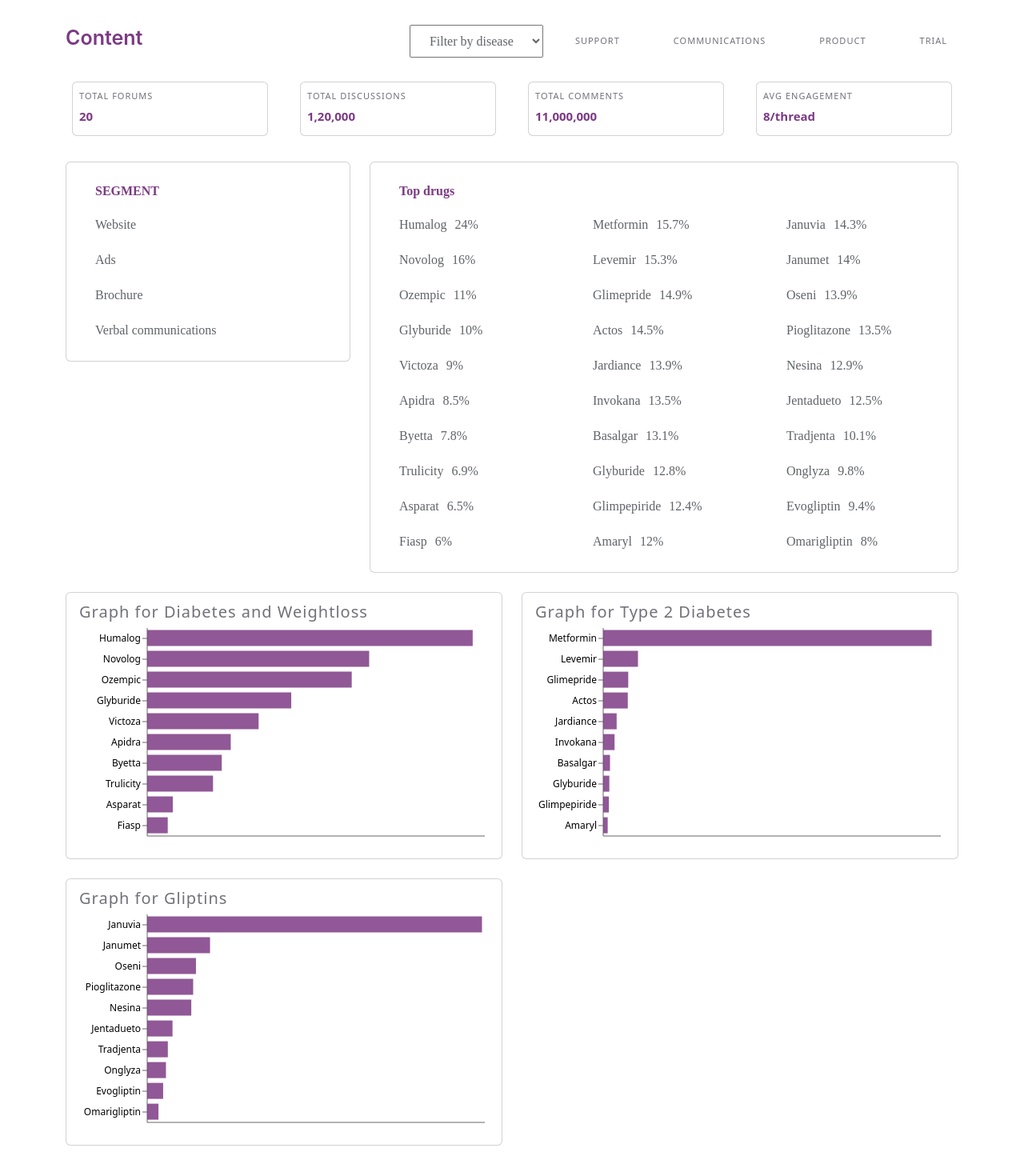
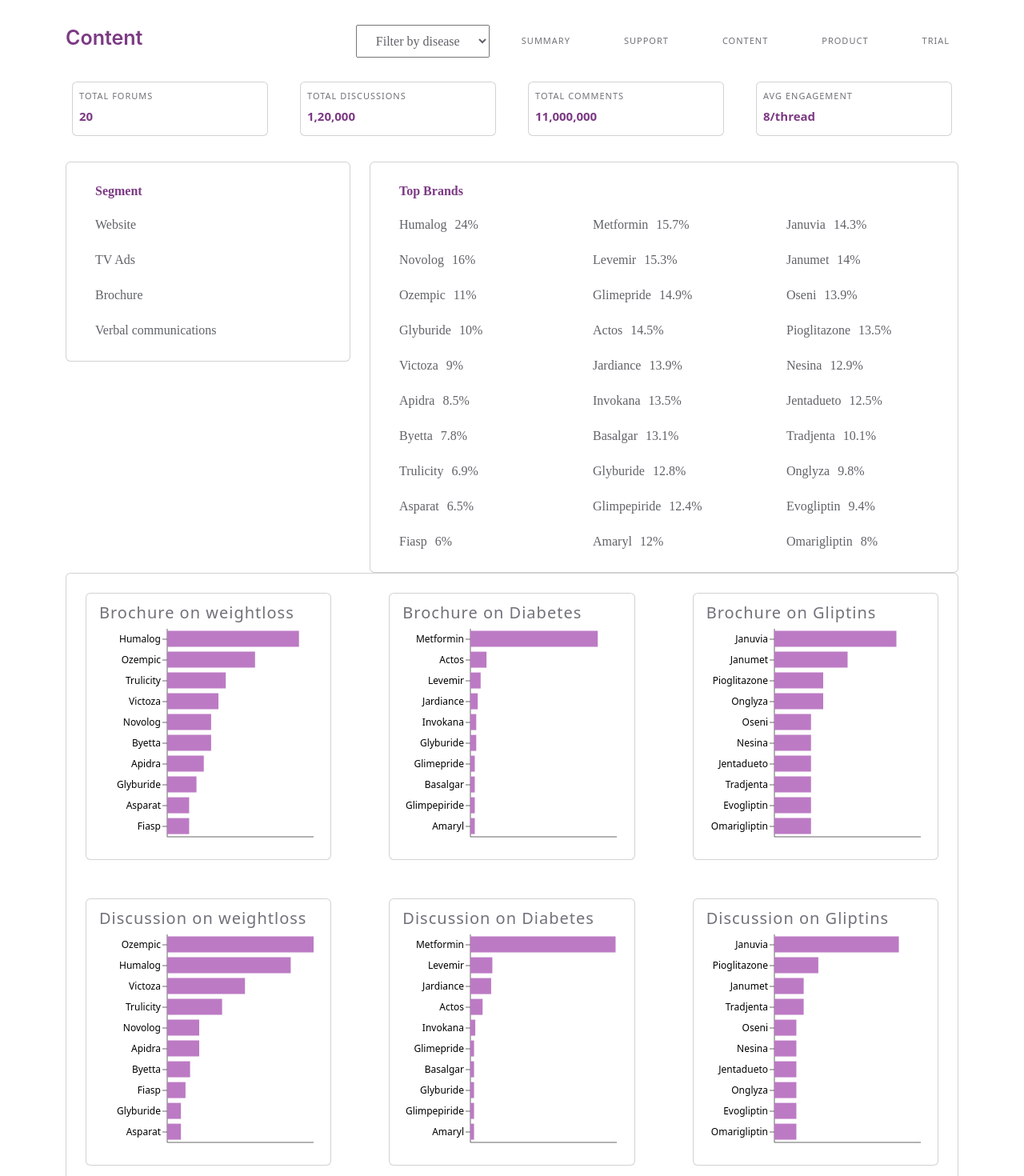
Before and after one commit to nu-man/project-2-Multiplier, a React (Create React App) app in the folder client/: page /#/content in a window 1280 px wide. Shown: the top 1470 px of the page at 80% size. Before the commit the page ends 1448 px from the top, so only its background shows below. Built offline with nearby package versions, Linux system fonts and the light colour scheme.

Commit message:
verbal communications and gliptins graphs added

```diff
--- /dev/null
+++ b/client/src/components/Brochure.js
@@ -0,0 +1,80 @@
+// DiabetesDrugsChart.js
+import React from "react";
+import {
+  BarChart,
+  Bar,
+  XAxis,
+  YAxis,
+  Tooltip,
+  ResponsiveContainer,
+} from "recharts";
+
+const data = [
+  { name: "Humalog", value: 18 },
+  { name: "Ozempic", value: 12 },
+  { name: "Trulicity", value: 8 },
+  { name: "Victoza", value: 7 },
+  { name: "Novolog", value: 6 },
+  { name: "Byetta", value: 6 },
+  { name: "Apidra", value: 5 },
+  { name: "Glyburide", value: 4 },
+  { name: "Asparat", value: 3 },
+  { name: "Fiasp", value: 3 },
+];
+
+const data2 = [
+  { name: "Metformin", value: 87 },
+  { name: "Actos", value: 11 },
+  { name: "Levemir", value: 7 },
+  { name: "Jardiance", value: 5 },
+  { name: "Invokana", value: 4 },
+  { name: "Glyburide", value: 4 },
+  { name: "Glimepride", value: 3 },
+  { name: "Basalgar", value: 3 },
+  { name: "Glimpepiride", value: 3 },
+  { name: "Amaryl", value: 3 },
+];
+
+const data3 = [
+  { name: "Januvia", value: 10 },
+  { name: "Janumet", value: 6 },
+  { name: "Pioglitazone", value: 4 },
+  { name: "Onglyza", value: 4 },
+  { name: "Oseni", value: 3 },
+  { name: "Nesina", value: 3 },
+  { name: "Jentadueto", value: 3 },
+  { name: "Tradjenta", value: 3 },
+  { name: "Evogliptin", value: 3 },
+  { name: "Omarigliptin", value: 3 },
+];
+
+const BrochureChart = ({ data, title }) => {
+  return (
+    <div style={{ width: "100%", height: 300 }}>
+      <h3 className="chart-title">{title}</h3>
+      <ResponsiveContainer width="100%" height="100%">
+        <BarChart layout="vertical" data={data}>
+          <XAxis type="number" tick={false} />
+          <YAxis
+            dataKey="name"
+            type="category"
+            tick={{ fill: "#000", fontSize: "12px" }}
+            width={80} // Adjust width as needed for label visibility
+          />
+          <Tooltip />
+          <Bar dataKey="value" fill="#bc7ac4" />
+        </BarChart>
+      </ResponsiveContainer>
+    </div>
+  );
+};
+
+export const Brochure1 = () => (
+  <BrochureChart data={data} title="Brochure on weightloss" />
+);
+export const Brochure2 = () => (
+  <BrochureChart data={data2} title="Brochure on Diabetes" />
+);
+export const Brochure3 = () => (
+  <BrochureChart data={data3} title="Brochure on Gliptins" />
+);
--- a/client/src/components/Content.js
+++ b/client/src/components/Content.js
@@ -1,22 +1,26 @@
 import React from "react";
 import { Container, Row, Col, Card } from "react-bootstrap";
 import { useNavigate } from "react-router-dom";
-import { DiabetesDrugsChart1, DiabetesDrugsChart2 } from './DiabetesDrugsChart';
 import "./content.css";
-import { DiabetesDrugsChart3 } from "./DiabetesDrugsChart";
+import { Verbalcommunications1,Verbalcommunications2,Verbalcommunications3 } from "./VerbalComm";
+import { Brochure1,Brochure2,Brochure3 } from "./Brochure";
 
 export default function Content() {
   let navigate = useNavigate();
-  const communicationHandler = () => {
-    navigate("/communication");
+  const contentHandler = () => {
+    navigate("/content");
   };
+  const summaryHandler = () => {
+    navigate("/page2");
+  };
+
 
   return (
     <>
       <Container fluid>
         <div className="nav-container">
-          <span className="nav-title2">Content</span>
-          <div className="mt-2 p-1 filter-container">
+          <span className="nav-title">Content</span>
+          <div className="mt-2 p-1 filter-container2">
             <form>
               <select id="disease" name="disease" className="forum-container">
                 <option value="" disabled selected>
@@ -26,9 +30,10 @@
                 <option value="disease2">Disease 2</option>
               </select>
             </form>
+            <span className="menu-container" onClick={summaryHandler}>Summary</span>
             <span className="menu-container">Support</span>
-            <span className="menu-container" onClick={communicationHandler}>
-              Communications
+            <span className="menu-container" onClick={contentHandler}>
+              Content
             </span>
             <span className="menu-container">Product</span>
             <span className="menu-container">Trial</span>
@@ -69,16 +74,16 @@
           <Row>
             <Col lg={4}>
               <Card className="mt-4 p-3">
-                <span className="top-forum">SEGMENT</span>
+                <span className="top-forum">Segment</span>
                 <span className="forum-container">Website</span>
-                <span className="forum-container">Ads</span>
+                <span className="forum-container">TV Ads</span>
                 <span className="forum-container">Brochure</span>
                 <span className="forum-container">Verbal communications</span>
               </Card>
             </Col>
             <Col lg={8}>
               <Card className="mt-4 p-3">
-                <span className="top-forum">Top drugs</span>
+                <span className="top-forum">Top Brands</span>
                 <Row>
                   <Col lg={4}>
                     {[
@@ -143,28 +148,47 @@
             </Col>
           </Row>
         </Container>
-
-        <Container className="mb-3">
+        <Container>
+          <Card>
           <Row>
-            <Col lg={6}>
-              <Card className="p-3 mt-4">
-                <DiabetesDrugsChart1 /> {/* Render the chart here */}
-              </Card>
+            <Col lg={4}>
+            <Card className="p-3 m-4">
+            <Brochure1/>
+           </Card>
             </Col>
-            <Col lg={6}>
-              <Card className="p-3 mt-4">
-                <DiabetesDrugsChart2 /> {/* Render the chart here */}
-              </Card>
+            <Col lg={4}>
+            <Card className="p-3 m-4">
+            <Brochure2/>
+           </Card>
+            </Col>
+            <Col lg={4}>
+            <Card className="p-3 m-4">
+            <Brochure3/>
+           </Card>
             </Col>
           </Row>
           <Row>
-          <Col lg={6}>
-              <Card className="p-3 mt-4">
-                <DiabetesDrugsChart3 /> {/* Render the chart here */}
-              </Card>
+            <Col lg={4}>
+            <Card className="p-3 m-4">
+            <Verbalcommunications1/>
+           </Card>
+            </Col>
+            <Col lg={4}>
+            <Card className="p-3 m-4">
+            <Verbalcommunications2/>
+           </Card>
+            </Col>
+            <Col lg={4}>
+            <Card className="p-3 m-4">
+            <Verbalcommunications3/>
+           </Card>
             </Col>
           </Row>
+
+          </Card>
         </Container>
+
+
       </Container>
     </>
   );
--- a/client/src/components/DiabetesDrugsChart.js
+++ b/client/src/components/DiabetesDrugsChart.js
@@ -60,7 +60,7 @@
             width={80} // Adjust width as needed for label visibility
           />
           <Tooltip />
-          <Bar dataKey="value" fill="#7C3A84d8" />
+          <Bar dataKey="value" fill="#bc7ac4" />
         </BarChart>
       </ResponsiveContainer>
     </div>
@@ -68,11 +68,11 @@
 };
 
 export const DiabetesDrugsChart1 = () => (
-  <DiabetesDrugsChart data={data} title="Graph for Diabetes and Weightloss" />
+  <DiabetesDrugsChart data={data} title="Diabetes with Weightloss" />
 );
 export const DiabetesDrugsChart2 = () => (
-  <DiabetesDrugsChart data={data2} title="Graph for Type 2 Diabetes" />
+  <DiabetesDrugsChart data={data2} title="Diabetes" />
 );
 export const DiabetesDrugsChart3 = () => (
-  <DiabetesDrugsChart data={data3} title="Graph for Gliptins" />
+  <DiabetesDrugsChart data={data3} title="Gliptins" />
 );
--- a/client/src/components/Page2.js
+++ b/client/src/components/Page2.js
@@ -1,14 +1,10 @@
 import React, { useState } from "react";
 import { Container, Row, Col, Card } from "react-bootstrap";
-import {
-  BarChart,
-  Bar,
-  XAxis,
-  YAxis,
-  Tooltip,
-  ResponsiveContainer,
-} from "recharts";
+import { DiabetesDrugsChart1,DiabetesDrugsChart2,DiabetesDrugsChart3 } from "./DiabetesDrugsChart";
+import { useNavigate } from "react-router-dom";
+
 import "./page2.css";
+import Content from "./Content";
 
 export default function Page2() {
   const [selectedTopic, setSelectedTopic] = useState(null);
@@ -174,20 +170,15 @@
       Subtopic: "Socio-Economic Inclusion",
     },
   ];
-  const data2 = [
-    { name: "Paperwork Support", value:22.1 },
-    { name: "Bureaucracy and Accessibility Challenges", value:12.1 },
-    { name: "Sentiment on Clinical Trials (Transparency, Burden)", value:5.2 },
-    {
-      name: "Perceived Level of Patient-Centricity (High, Medium, Low)",
-      value:5.2,
-    },
-    { name: "Co-Pay Cards and Financial Support", value:3.8 },
-    { name: "Physician-Patient Interaction in Trials", value:2.4 },
-    { name: "Transparency in Clinical Trials", value:1.7 },
-    { name: "Nurse Training Support", value:1.1 },
-    { name: "Diversity and Inclusion in Trials", value:0.9 },
-  ];
+  let navigate = useNavigate();
+  const contentHandler = () => {
+    navigate("/content");
+  };
+  const summaryHandler = () => {
+    navigate("/page2");
+  };
+
+
 
   const handleCardClick = (topic) => {
     setSelectedTopic(topic);
@@ -203,7 +194,8 @@
       <Container fluid>
         <div className="nav-container">
           <span className="nav-title">Patient Centricity</span>
-          <div className="mt-2 p-3 filter-container">
+          <div className="nav-container">
+          <div className="mt-2 p-1 filter-container">
             <form>
               <select id="disease" name="disease" className="forum-container">
                 <option value="" disabled selected>
@@ -213,10 +205,18 @@
                 <option value="disease2">Disease 2</option>
               </select>
             </form>
-            <span className="signout">Sign out</span>
+            <span className="menu-container" onClick={summaryHandler}>Summary</span>
+            <span className="menu-container">Support</span>
+            <span className="menu-container" onClick={contentHandler}>
+              Content
+            </span>
+            <span className="menu-container">Product</span>
+            <span className="menu-container">Trial</span>
           </div>
+        </div>
 
         </div>
+
 
         <Container>
           <Row>
@@ -277,7 +277,7 @@
 
             <Col lg={8}>
               <Card className="mt-4 p-3">
-                <span className="top-forum">Top drugs</span>
+                <span className="top-forum">Top Brands</span>
                 <Row>
                   <Col lg={4}>
                     {[
@@ -344,24 +344,28 @@
         </Container>
         <Container className="mt-2 p-3">
           <Card>
-            <span className="title p-3">
-              Most frequent topics from topic modelling analysis, with
-              percentage of total text responses associated with that topic
-            </span>
-            <ResponsiveContainer width="100%" height={300}>
-              <BarChart layout="vertical" data={data2}>
-                <XAxis type="number" tick={false} />
-                <YAxis
-                  dataKey="name"
-                  type="category"
-                  className="yaxis-text"
-                  tick={{ fill: "#000", fontSize: "12px" }}
-                  width={230} // Increase width if necessary
-                />
-                <Tooltip />
-                <Bar dataKey="value" fill="#7C3A84d8" />
-              </BarChart>
-            </ResponsiveContainer>
+          <Container className="mb-3">
+          <Row>
+            <Col lg={6}>
+              <Card className="p-3 mt-4">
+                <DiabetesDrugsChart1 /> {/* Render the chart here */}
+              </Card>
+            </Col>
+            <Col lg={6}>
+              <Card className="p-3 mt-4">
+                <DiabetesDrugsChart2 /> {/* Render the chart here */}
+              </Card>
+            </Col>
+          </Row>
+          <Row>
+          <Col lg={6}>
+              <Card className="p-3 mt-4">
+                <DiabetesDrugsChart3 /> {/* Render the chart here */}
+              </Card>
+            </Col>
+          </Row>
+        </Container>
+
           </Card>
         </Container>
         <Container>
--- /dev/null
+++ b/client/src/components/VerbalComm.js
@@ -0,0 +1,81 @@
+// DiabetesDrugsChart.js
+import React from "react";
+import {
+  BarChart,
+  Bar,
+  XAxis,
+  YAxis,
+  Tooltip,
+  ResponsiveContainer,
+} from "recharts";
+
+const data = [
+    { name: "Ozempic", value: 32 },
+    { name: "Humalog", value: 27 },
+    { name: "Victoza", value: 17 },
+    { name: "Trulicity", value: 12 },
+    { name: "Novolog", value: 7 },
+    { name: "Apidra", value: 7 },
+    { name: "Byetta", value: 5 },
+    { name: "Fiasp", value: 4 },
+    { name: "Glyburide", value: 3 },
+    { name: "Asparat", value: 3 },
+  ];
+
+  const data2 = [
+    { name: "Metformin", value: 119 },
+    { name: "Levemir", value: 18 },
+    { name: "Jardiance", value: 17 },
+    { name: "Actos", value: 10 },
+    { name: "Invokana", value: 4 },
+    { name: "Glimepride", value: 3 },
+    { name: "Basalgar", value: 3 },
+    { name: "Glyburide", value: 3 },
+    { name: "Glimpepiride", value: 3 },
+    { name: "Amaryl", value: 3 },
+  ];
+
+  const data3 = [
+    { name: "Januvia", value: 17 },
+    { name: "Pioglitazone", value: 6 },
+    { name: "Janumet", value: 4 },
+    { name: "Tradjenta", value: 4 },
+    { name: "Oseni", value: 3 },
+    { name: "Nesina", value: 3 },
+    { name: "Jentadueto", value: 3 },
+    { name: "Onglyza", value: 3 },
+    { name: "Evogliptin", value: 3 },
+    { name: "Omarigliptin", value: 3 },
+  ];
+
+
+const VerbalCommunicationsChart = ({ data, title }) => {
+  return (
+    <div style={{ width: "100%", height: 300 }}>
+      <h3 className="chart-title">{title}</h3>
+      <ResponsiveContainer width="100%" height="100%">
+        <BarChart layout="vertical" data={data}>
+          <XAxis type="number" tick={false} />
+          <YAxis
+            dataKey="name"
+            type="category"
+            tick={{ fill: "#000", fontSize: "12px" }}
+            width={80} // Adjust width as needed for label visibility
+          />
+          <Tooltip />
+          <Bar dataKey="value" fill="#bc7ac4" />
+        </BarChart>
+      </ResponsiveContainer>
+    </div>
+  );
+};
+
+export const Verbalcommunications1 = () => (
+  <VerbalCommunicationsChart data={data} title="Discussion on weightloss" />
+);
+export const Verbalcommunications2 = () => (
+  <VerbalCommunicationsChart data={data2} title="Discussion on Diabetes" />
+);
+export const Verbalcommunications3 = () => (
+  <VerbalCommunicationsChart data={data3} title="Discussion on Gliptins" />
+);
--- a/client/src/components/content.css
+++ b/client/src/components/content.css
@@ -56,3 +56,11 @@
     line-height: 24px;
     text-align: justify; /* Ensures text alignment within the container */
 }
+.filter-container2{
+    display: flex;
+    justify-content: space-between;
+    align-items: center;
+    padding: 15px 20px;
+    gap: 20px;
+    margin-right: 30px;
+}
--- a/client/src/components/page2.css
+++ b/client/src/components/page2.css
@@ -239,7 +239,7 @@
     align-items: center;
     padding: 15px 20px;
     gap: 20px;
-    margin-right: 33px;
+    margin-right: 10px;
 }
 
 .chart-title{
```
